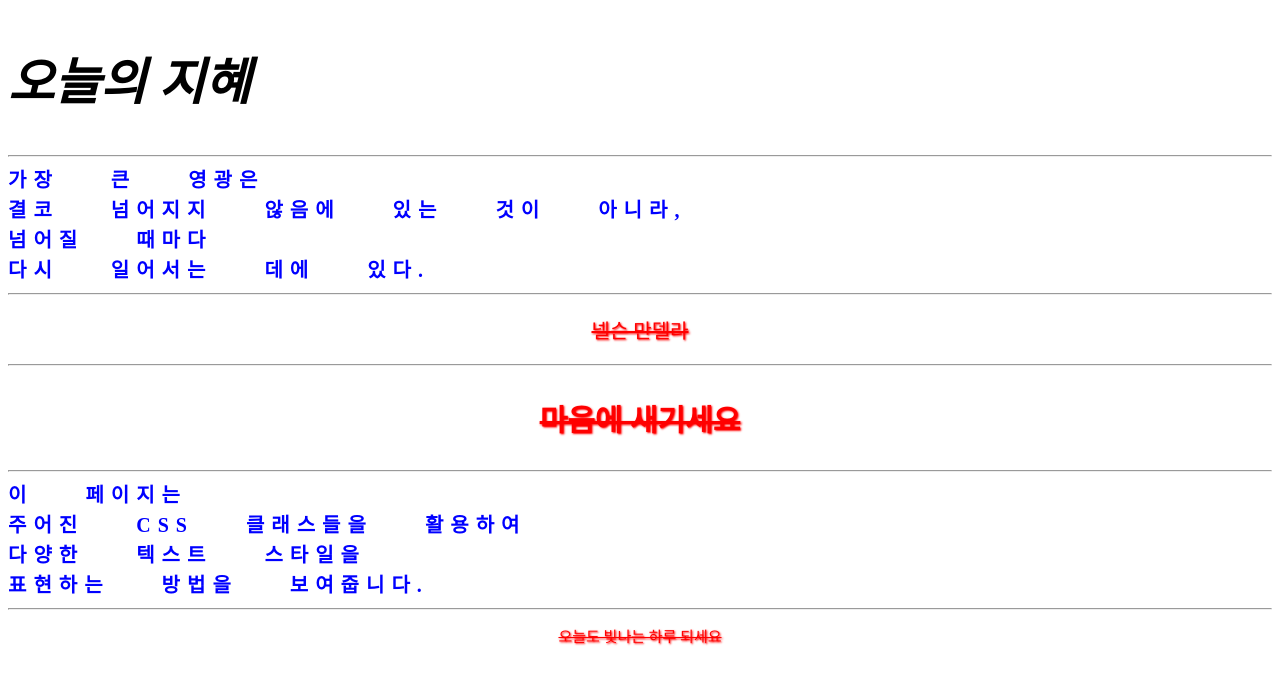
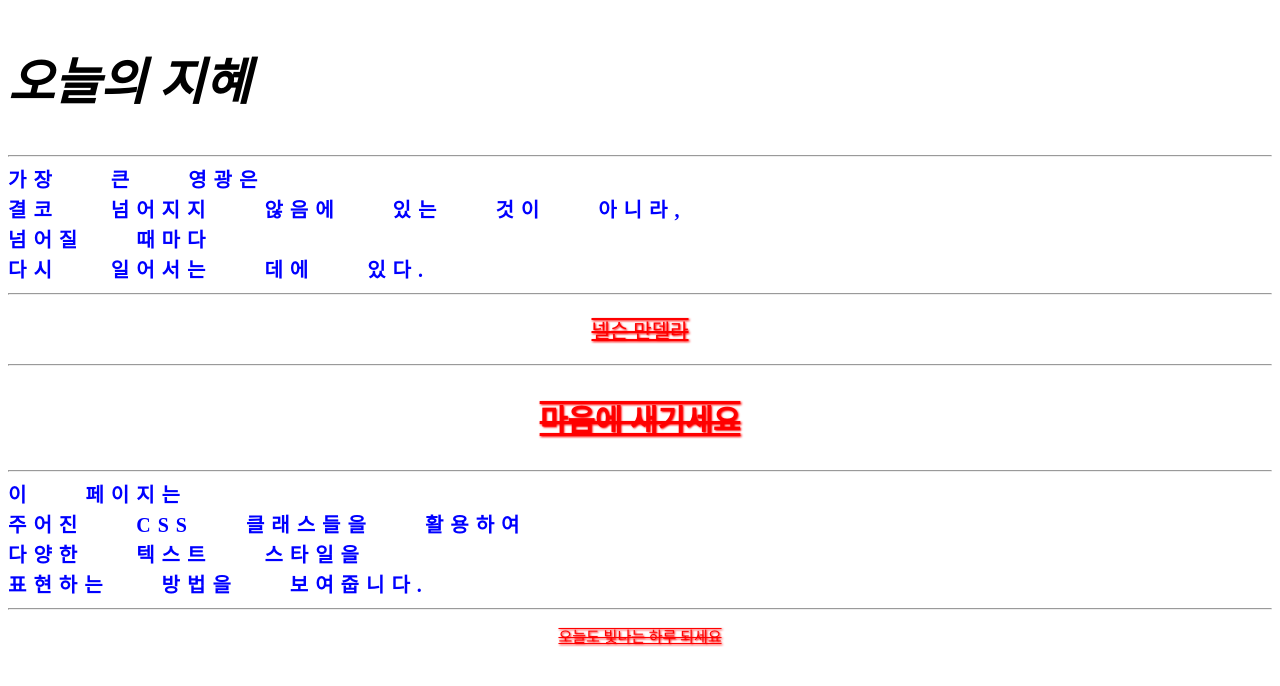
Before and after one commit to haarooo/front, a plain HTML site: page day04/pratice1.html in a window 1280 px wide. Drawn offline with Linux system fonts and the light colour scheme.

Commit message:
1229 pratice1 re

```diff
--- a/day04/pratice1.css
+++ b/day04/pratice1.css
@@ -14,14 +14,14 @@ h2{
 .writer{
     font-size: 20px;
     text-align: center;
-    text-decoration: line-through;
+    text-decoration: line-through overline underline ;
     color: red;
     text-shadow: 1px 1px 2px;
 }
 .write{
     font-size: 30px;
     text-align: center;
-    text-decoration: line-through;
+    text-decoration: line-through overline underline ;
     color: red;
     text-shadow: 1px 1px 2px;
     font-weight: bold;
@@ -31,7 +31,7 @@ h2{
 .last{
     font-size: 15px;
     text-align: center;
-    text-decoration: line-through;
+    text-decoration: line-through overline underline ;
     color: red ;
     text-shadow: 1px 1px 2px;
 
```
